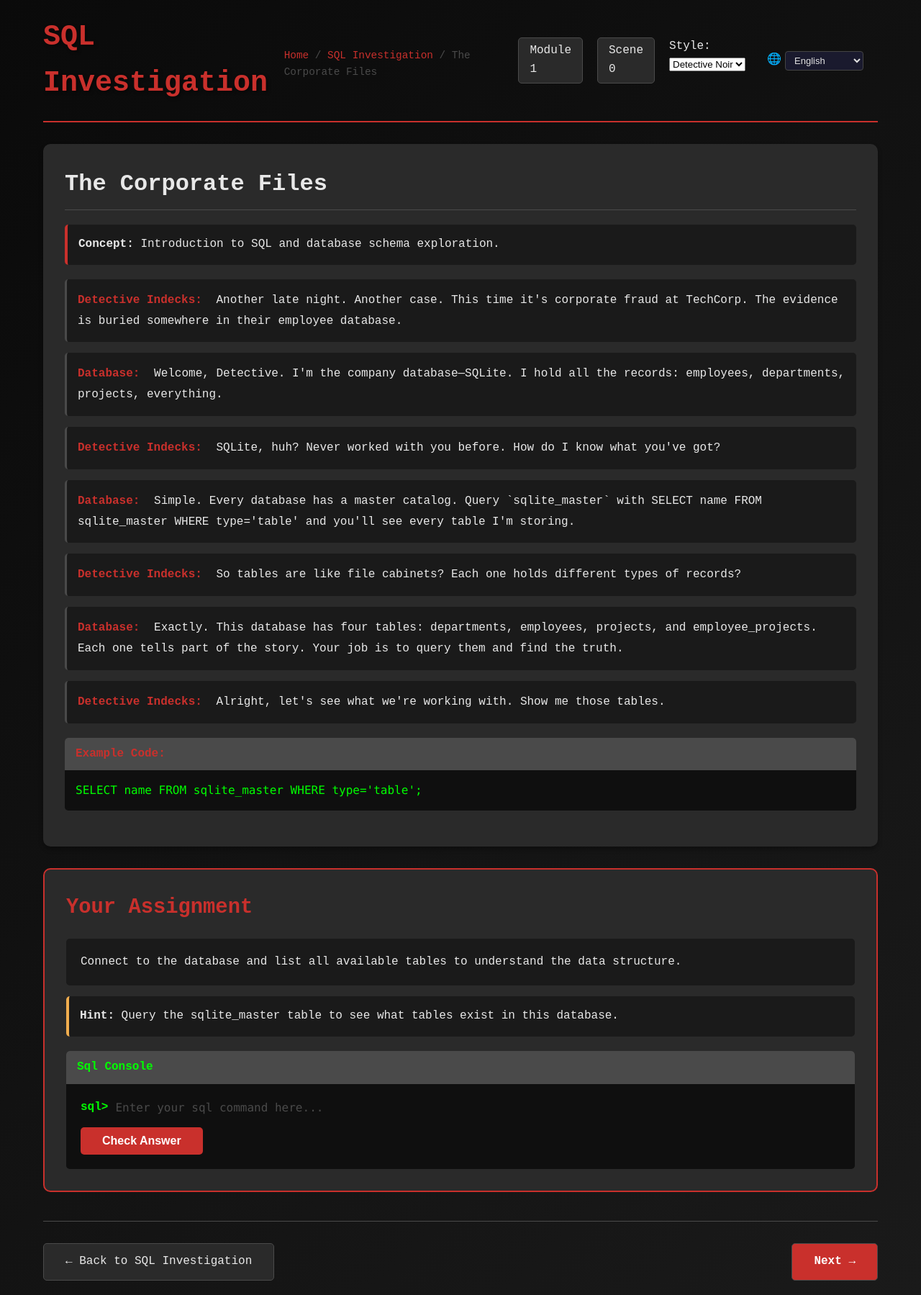
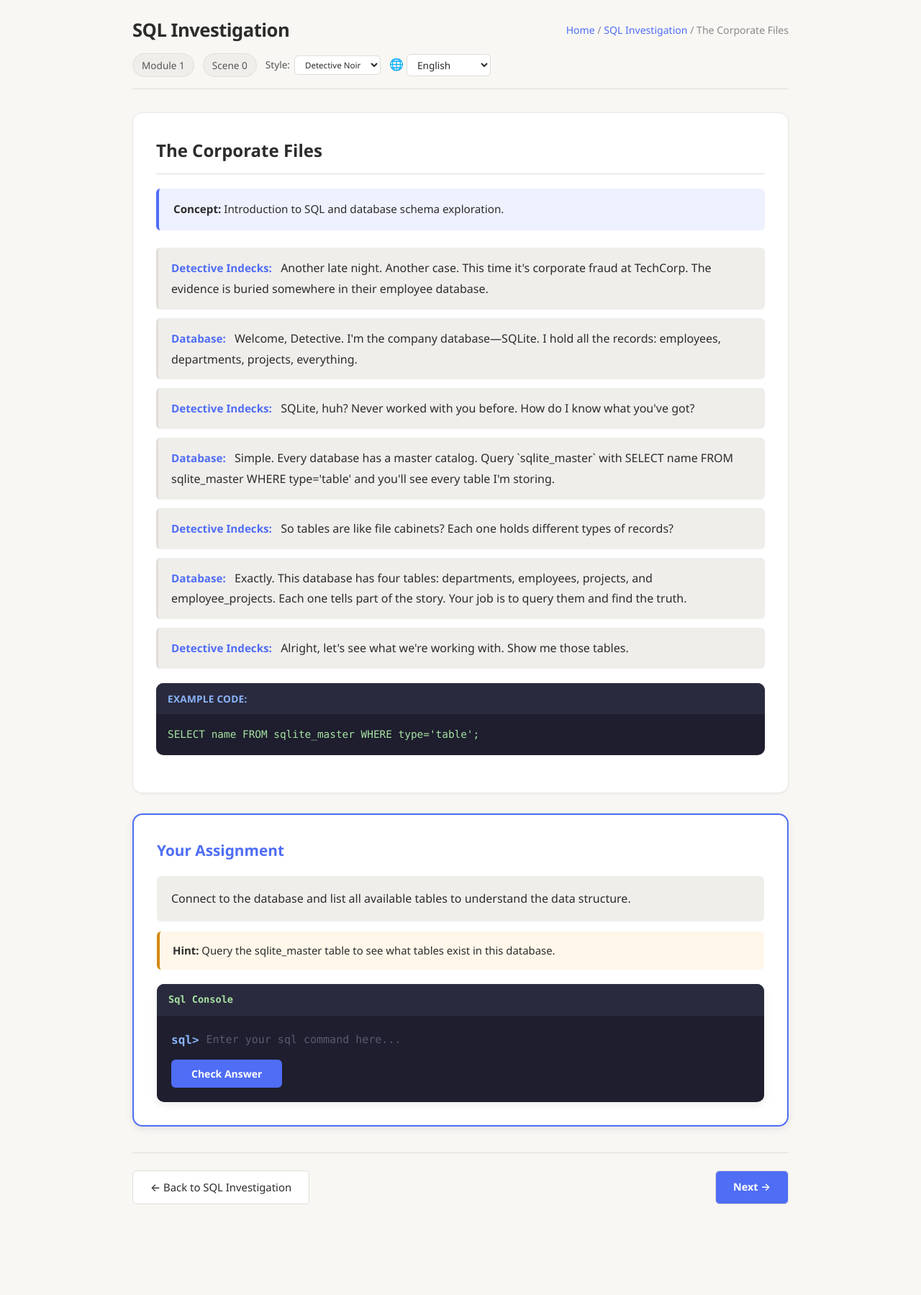
Before and after one commit to Stoick643/tutorial-drama, a FastAPI app: page /tutorial/sql/00_setup?style=detective_noir in a window 1280 px wide. Shown: the whole page at 72% size. After the commit the page ends 1673 px from the top, so only its background shows below. Run offline with FastAPI, Linux system fonts and the light colour scheme; parts of the project's set-up code (start-up, migrations or seed data) failed here and were passed over.

Commit message:
UI redesign: light theme replacing dark noir
- Light warm background (#f8f7f4) with white cards
- Blue/indigo accent (#4f6df5) replacing red
- Sans-serif body font (Segoe UI / system stack)
- Console/code blocks stay dark (Catppuccin-inspired)
- Gradient hero section on homepage
- Softer shadows and rounded corners
- All template class references preserved (zero template changes)
- Responsive breakpoints maintained

```diff
--- a/static/styles.css
+++ b/static/styles.css
@@ -1,14 +1,31 @@
 :root {
-    --noir-black: #0a0a0a;
-    --noir-dark: #1a1a1a;
-    --noir-gray: #2a2a2a;
-    --noir-light-gray: #4a4a4a;
-    --noir-white: #e8e8e8;
-    --noir-accent: #c9302c;
-    --noir-success: #5cb85c;
-    --noir-warning: #f0ad4e;
-    --console-bg: #0f0f0f;
-    --console-green: #00ff00;
+    --bg-primary: #f8f7f4;
+    --bg-secondary: #ffffff;
+    --bg-tertiary: #f0eeeb;
+    --border-color: #e0ddd8;
+    --border-light: #ebe8e4;
+    --text-primary: #2c2c2c;
+    --text-secondary: #555555;
+    --text-muted: #888888;
+    --accent: #4f6df5;
+    --accent-hover: #3b57d9;
+    --accent-light: #eef1fe;
+    --success: #2ea44f;
+    --success-light: #eafbf0;
+    --warning: #d4880f;
+    --warning-light: #fef7ea;
+    --error: #d03a3a;
+    --error-light: #fdeaea;
+    --console-bg: #1e1e2e;
+    --console-text: #cdd6f4;
+    --console-green: #a6e3a1;
+    --console-prompt: #89b4fa;
+    --shadow-sm: 0 1px 3px rgba(0, 0, 0, 0.06);
+    --shadow-md: 0 4px 12px rgba(0, 0, 0, 0.08);
+    --shadow-lg: 0 8px 24px rgba(0, 0, 0, 0.1);
+    --radius-sm: 6px;
+    --radius-md: 10px;
+    --radius-lg: 14px;
 }
 
 * {
@@ -18,71 +35,86 @@
 }
 
 body {
-    font-family: 'Courier New', Courier, monospace;
-    background: linear-gradient(135deg, var(--noir-black) 0%, var(--noir-dark) 100%);
-    color: var(--noir-white);
+    font-family: 'Segoe UI', -apple-system, BlinkMacSystemFont, 'Helvetica Neue', Arial, sans-serif;
+    background: var(--bg-primary);
+    color: var(--text-primary);
     min-height: 100vh;
-    line-height: 1.6;
+    line-height: 1.7;
 }
 
 .container {
-    max-width: 1200px;
+    max-width: 960px;
     margin: 0 auto;
-    padding: 20px;
+    padding: 20px 24px;
 }
 
+/* ===== HEADER ===== */
+
 header {
-    border-bottom: 2px solid var(--noir-accent);
-    padding-bottom: 20px;
-    margin-bottom: 30px;
+    border-bottom: 1px solid var(--border-color);
+    padding-bottom: 16px;
+    margin-bottom: 32px;
 }
 
 .header-content {
     display: flex;
     justify-content: space-between;
     align-items: center;
+    flex-wrap: wrap;
+    gap: 10px;
 }
 
 .tutorial-title {
-    font-size: 2.5em;
-    color: var(--noir-accent);
-    text-shadow: 2px 2px 4px rgba(0, 0, 0, 0.5);
+    font-size: 1.6em;
+    font-weight: 700;
+    color: var(--text-primary);
+    letter-spacing: -0.02em;
 }
 
 .lesson-info {
     display: flex;
-    gap: 20px;
+    gap: 12px;
+    align-items: center;
+    flex-wrap: wrap;
 }
 
 .module, .scene {
-    background: var(--noir-gray);
-    padding: 5px 15px;
-    border-radius: 5px;
-    border: 1px solid var(--noir-light-gray);
+    background: var(--bg-tertiary);
+    padding: 4px 12px;
+    border-radius: 20px;
+    border: 1px solid var(--border-color);
+    font-size: 0.85em;
+    color: var(--text-secondary);
 }
 
+/* ===== NARRATIVE SECTION ===== */
+
 .narrative-section {
-    background: var(--noir-gray);
-    padding: 30px;
-    border-radius: 10px;
-    margin-bottom: 30px;
-    box-shadow: 0 4px 6px rgba(0, 0, 0, 0.3);
+    background: var(--bg-secondary);
+    padding: 32px;
+    border-radius: var(--radius-lg);
+    margin-bottom: 28px;
+    box-shadow: var(--shadow-sm);
+    border: 1px solid var(--border-light);
 }
 
 .scene-title {
-    font-size: 2em;
-    color: var(--noir-white);
+    font-size: 1.5em;
+    font-weight: 700;
+    color: var(--text-primary);
     margin-bottom: 20px;
-    border-bottom: 1px solid var(--noir-light-gray);
-    padding-bottom: 10px;
+    padding-bottom: 12px;
+    border-bottom: 1px solid var(--border-color);
 }
 
 .technical-concept {
-    background: var(--noir-dark);
-    padding: 15px;
-    border-radius: 5px;
-    margin-bottom: 20px;
-    border-left: 4px solid var(--noir-accent);
+    background: var(--accent-light);
+    padding: 16px 20px;
+    border-radius: var(--radius-sm);
+    margin-bottom: 24px;
+    border-left: 4px solid var(--accent);
+    color: var(--text-primary);
+    font-size: 0.95em;
 }
 
 .dialogue-container {
@@ -90,90 +122,110 @@ header {
 }
 
 .dialogue-entry {
-    margin: 15px 0;
-    padding: 15px;
-    background: var(--noir-dark);
-    border-radius: 5px;
-    border-left: 3px solid var(--noir-light-gray);
+    margin: 12px 0;
+    padding: 14px 18px;
+    background: var(--bg-tertiary);
+    border-radius: var(--radius-sm);
+    border-left: 3px solid var(--border-color);
 }
 
 .character {
-    font-weight: bold;
-    color: var(--noir-accent);
+    font-weight: 700;
+    color: var(--accent);
     display: inline-block;
-    margin-right: 10px;
+    margin-right: 8px;
+    font-size: 0.95em;
 }
 
 .dialogue-text {
-    color: var(--noir-white);
+    color: var(--text-primary);
     line-height: 1.8;
 }
 
+/* ===== CODE EXAMPLES ===== */
+
 .code-example {
     background: var(--console-bg);
-    border-radius: 5px;
+    border-radius: var(--radius-md);
     margin: 20px 0;
     overflow: hidden;
+    box-shadow: var(--shadow-sm);
 }
 
 .code-header {
-    background: var(--noir-light-gray);
-    padding: 10px 15px;
-    font-weight: bold;
-    color: var(--noir-accent);
+    background: #2a2a3e;
+    padding: 10px 16px;
+    font-weight: 600;
+    color: var(--console-prompt);
+    font-size: 0.85em;
+    letter-spacing: 0.02em;
+    text-transform: uppercase;
 }
 
 .code-example pre {
-    padding: 15px;
+    padding: 16px;
     overflow-x: auto;
 }
 
 .code-example code {
     color: var(--console-green);
-    font-family: 'Consolas', 'Monaco', monospace;
+    font-family: 'Consolas', 'Monaco', 'Fira Code', monospace;
+    font-size: 0.9em;
 }
 
+/* ===== CHALLENGE SECTION ===== */
+
 .challenge-section {
-    background: var(--noir-gray);
-    padding: 30px;
-    border-radius: 10px;
-    margin-bottom: 30px;
-    border: 2px solid var(--noir-accent);
+    background: var(--bg-secondary);
+    padding: 32px;
+    border-radius: var(--radius-lg);
+    margin-bottom: 28px;
+    border: 2px solid var(--accent);
+    box-shadow: var(--shadow-md);
 }
 
 .challenge-title {
-    font-size: 1.8em;
-    color: var(--noir-accent);
-    margin-bottom: 20px;
+    font-size: 1.3em;
+    font-weight: 700;
+    color: var(--accent);
+    margin-bottom: 18px;
 }
 
 .challenge-task {
-    background: var(--noir-dark);
-    padding: 20px;
-    border-radius: 5px;
-    margin-bottom: 15px;
+    background: var(--bg-tertiary);
+    padding: 18px 20px;
+    border-radius: var(--radius-sm);
+    margin-bottom: 14px;
+    line-height: 1.7;
 }
 
 .challenge-hint {
-    background: var(--noir-dark);
-    padding: 15px;
-    border-radius: 5px;
-    border-left: 4px solid var(--noir-warning);
+    background: var(--warning-light);
+    padding: 14px 18px;
+    border-radius: var(--radius-sm);
+    border-left: 4px solid var(--warning);
     margin-bottom: 20px;
+    font-size: 0.93em;
+    color: var(--text-primary);
 }
+
+/* ===== INTERACTIVE CONSOLE ===== */
 
 .interactive-console {
     background: var(--console-bg);
-    border-radius: 5px;
+    border-radius: var(--radius-md);
     overflow: hidden;
     margin-top: 20px;
+    box-shadow: var(--shadow-md);
 }
 
 .console-header {
-    background: var(--noir-light-gray);
-    padding: 10px 15px;
-    font-weight: bold;
+    background: #2a2a3e;
+    padding: 10px 16px;
+    font-weight: 600;
     color: var(--console-green);
+    font-family: 'Consolas', 'Monaco', 'Fira Code', monospace;
+    font-size: 0.85em;
 }
 
 .console-body {
@@ -183,52 +235,55 @@ header {
 .console-input-wrapper {
     display: flex;
     align-items: center;
-    margin-bottom: 15px;
+    margin-bottom: 14px;
 }
 
 .console-prompt {
-    color: var(--console-green);
+    color: var(--console-prompt);
     margin-right: 10px;
     font-weight: bold;
+    font-family: 'Consolas', 'Monaco', 'Fira Code', monospace;
 }
 
 .console-input {
     flex: 1;
     background: transparent;
     border: none;
-    color: var(--console-green);
-    font-family: 'Consolas', 'Monaco', monospace;
-    font-size: 16px;
+    color: var(--console-text);
+    font-family: 'Consolas', 'Monaco', 'Fira Code', monospace;
+    font-size: 15px;
     outline: none;
 }
 
 .console-input::placeholder {
-    color: var(--noir-light-gray);
+    color: #585b70;
 }
 
 .check-button {
-    background: var(--noir-accent);
+    background: var(--accent);
     color: white;
     border: none;
-    padding: 10px 30px;
-    border-radius: 5px;
+    padding: 10px 28px;
+    border-radius: var(--radius-sm);
     cursor: pointer;
-    font-size: 16px;
-    font-weight: bold;
-    transition: background 0.3s;
+    font-size: 14px;
+    font-weight: 600;
+    transition: background 0.2s;
+    font-family: inherit;
 }
 
 .check-button:hover {
-    background: #a02622;
+    background: var(--accent-hover);
 }
 
 .console-output {
-    margin-top: 20px;
-    padding: 15px;
-    background: rgba(0, 0, 0, 0.5);
-    border-radius: 5px;
-    color: var(--console-green);
-    font-family: 'Consolas', 'Monaco', monospace;
+    margin-top: 16px;
+    padding: 14px;
+    background: rgba(0, 0, 0, 0.3);
+    border-radius: var(--radius-sm);
+    color: var(--console-text);
+    font-family: 'Consolas', 'Monaco', 'Fira Code', monospace;
+    font-size: 0.9em;
     min-height: 50px;
     display: none;
 }
@@ -238,61 +293,68 @@ header {
 }
 
 .feedback-message {
-    margin-top: 15px;
-    padding: 15px;
-    border-radius: 5px;
-    font-weight: bold;
+    margin-top: 14px;
+    padding: 14px 18px;
+    border-radius: var(--radius-sm);
+    font-weight: 600;
     display: none;
+    font-size: 0.93em;
 }
 
 .feedback-message.success {
-    background: var(--noir-success);
+    background: var(--success);
     color: white;
     display: block;
 }
 
 .feedback-message.error {
-    background: var(--noir-accent);
+    background: var(--error);
     color: white;
     display: block;
 }
 
+/* ===== NAVIGATION ===== */
+
 .navigation {
     display: flex;
     justify-content: space-between;
-    margin-top: 30px;
+    margin-top: 28px;
 }
 
 .nav-button {
-    background: var(--noir-gray);
-    color: var(--noir-white);
+    background: var(--bg-secondary);
+    color: var(--text-primary);
     text-decoration: none;
-    padding: 12px 30px;
-    border-radius: 5px;
-    border: 1px solid var(--noir-light-gray);
-    transition: all 0.3s;
+    padding: 10px 24px;
+    border-radius: var(--radius-sm);
+    border: 1px solid var(--border-color);
+    transition: all 0.2s;
+    font-weight: 500;
+    font-size: 0.93em;
 }
 
 .nav-button:hover {
-    background: var(--noir-accent);
-    border-color: var(--noir-accent);
+    background: var(--accent);
+    color: white;
+    border-color: var(--accent);
 }
 
-/* Menu and Navigation Styles */
+/* ===== BREADCRUMB ===== */
+
 .subtitle {
-    color: var(--noir-light-gray);
-    font-size: 1.2em;
-    margin-top: 10px;
+    color: var(--text-muted);
+    font-size: 1.1em;
+    margin-top: 6px;
+    font-weight: 400;
 }
 
 .breadcrumb {
-    color: var(--noir-light-gray);
-    font-size: 0.9em;
-    margin-top: 10px;
+    color: var(--text-muted);
+    font-size: 0.88em;
 }
 
 .breadcrumb a {
-    color: var(--noir-accent);
+    color: var(--accent);
     text-decoration: none;
 }
 
@@ -401,158 +474,269 @@ header {
 }
 
 .card-description, .lesson-concept {
-    color: var(--noir-white);
-    line-height: 1.6;
-    margin-bottom: 15px;
+    color: var(--text-secondary);
+    line-height: 1.7;
+    margin-bottom: 14px;
+    font-size: 0.93em;
 }
 
 .card-stats {
     display: flex;
-    gap: 15px;
-    color: var(--noir-light-gray);
-    font-size: 0.9em;
+    gap: 14px;
+    color: var(--text-muted);
+    font-size: 0.85em;
 }
 
 .lesson-preview {
     background: var(--console-bg);
-    padding: 10px;
-    border-radius: 5px;
+    padding: 10px 14px;
+    border-radius: var(--radius-sm);
     margin-top: 10px;
 }
 
 .lesson-preview code {
     color: var(--console-green);
-    font-family: 'Consolas', 'Monaco', monospace;
+    font-family: 'Consolas', 'Monaco', 'Fira Code', monospace;
+    font-size: 0.85em;
 }
 
 .card-actions, .lesson-actions {
-    padding: 20px;
-    border-top: 1px solid var(--noir-light-gray);
+    padding: 16px 20px;
+    border-top: 1px solid var(--border-light);
 }
 
 .btn-primary {
-    background: var(--noir-accent);
+    background: var(--accent);
     color: white;
     text-decoration: none;
-    padding: 12px 30px;
-    border-radius: 5px;
+    padding: 10px 24px;
+    border-radius: var(--radius-sm);
     display: inline-block;
-    font-weight: bold;
-    transition: background 0.3s;
+    font-weight: 600;
+    font-size: 0.9em;
+    transition: background 0.2s;
 }
 
 .btn-primary:hover {
-    background: #a02622;
+    background: var(--accent-hover);
 }
 
 .btn-disabled {
-    background: var(--noir-light-gray);
-    color: var(--noir-gray);
-    padding: 12px 30px;
-    border: none;
-    border-radius: 5px;
-    font-weight: bold;
+    background: var(--bg-tertiary);
+    color: var(--text-muted);
+    padding: 10px 24px;
+    border: 1px solid var(--border-color);
+    border-radius: var(--radius-sm);
+    font-weight: 600;
+    font-size: 0.9em;
     cursor: not-allowed;
 }
 
+/* ===== FEATURES GRID ===== */
+
 .features-grid {
     display: grid;
-    grid-template-columns: repeat(auto-fit, minmax(250px, 1fr));
-    gap: 30px;
-    margin-top: 30px;
+    grid-template-columns: repeat(auto-fit, minmax(220px, 1fr));
+    gap: 24px;
+    margin-top: 24px;
 }
 
 .feature {
     text-align: center;
-    padding: 30px 20px;
-    background: var(--noir-gray);
-    border-radius: 10px;
+    padding: 28px 20px;
+    background: var(--bg-secondary);
+    border-radius: var(--radius-md);
+    border: 1px solid var(--border-light);
+    box-shadow: var(--shadow-sm);
 }
 
 .feature-icon {
-    font-size: 3em;
-    margin-bottom: 20px;
+    font-size: 2.5em;
+    margin-bottom: 16px;
 }
 
 .feature h4 {
-    color: var(--noir-accent);
-    margin-bottom: 15px;
+    color: var(--text-primary);
+    margin-bottom: 10px;
+    font-weight: 600;
 }
 
 .feature p {
-    color: var(--noir-white);
+    color: var(--text-secondary);
     line-height: 1.6;
+    font-size: 0.93em;
 }
 
+/* ===== TUTORIAL INTRO (menu page) ===== */
+
 .tutorial-intro {
-    background: var(--noir-gray);
-    padding: 30px;
-    border-radius: 10px;
-    margin-bottom: 40px;
+    background: var(--bg-secondary);
+    padding: 28px;
+    border-radius: var(--radius-lg);
+    margin-bottom: 36px;
+    border: 1px solid var(--border-light);
+    box-shadow: var(--shadow-sm);
 }
 
 .intro-content h2 {
-    color: var(--noir-accent);
-    margin-bottom: 20px;
+    color: var(--text-primary);
+    margin-bottom: 16px;
+    font-weight: 700;
 }
 
 .tutorial-meta {
     display: flex;
     gap: 20px;
-    color: var(--noir-light-gray);
+    color: var(--text-muted);
+    align-items: center;
 }
 
 .progress-bar {
-    background: var(--noir-dark);
-    height: 10px;
-    border-radius: 5px;
+    background: var(--bg-tertiary);
+    height: 8px;
+    border-radius: 4px;
     overflow: hidden;
-    margin: 20px 0;
+    margin: 16px 0;
+    border: 1px solid var(--border-color);
 }
 
 .progress-fill {
-    background: var(--noir-success);
+    background: var(--success);
     height: 100%;
     transition: width 0.3s;
 }
 
 .progress-text {
-    color: var(--noir-light-gray);
+    color: var(--text-muted);
     text-align: center;
+    font-size: 0.9em;
 }
 
 .tutorial-navigation {
     display: flex;
     justify-content: space-between;
-    margin-top: 40px;
-    padding-top: 30px;
-    border-top: 1px solid var(--noir-light-gray);
+    align-items: center;
+    margin-top: 36px;
+    padding-top: 24px;
+    border-top: 1px solid var(--border-color);
 }
+
+.lesson-nav {
+    display: flex;
+    gap: 10px;
+}
+
+/* ===== FOOTER ===== */
 
 footer {
     text-align: center;
-    padding: 40px 0;
-    margin-top: 60px;
-    border-top: 1px solid var(--noir-light-gray);
-    color: var(--noir-light-gray);
+    padding: 32px 0;
+    margin-top: 48px;
+    border-top: 1px solid var(--border-color);
+    color: var(--text-muted);
+    font-size: 0.88em;
 }
 
+/* ===== LANGUAGE & STYLE SELECTORS ===== */
+
+.lang-selector {
+    display: inline-flex;
+    align-items: center;
+    gap: 4px;
+}
+
+.lang-selector select,
+.style-selector select {
+    background: var(--bg-secondary);
+    color: var(--text-primary);
+    border: 1px solid var(--border-color);
+    border-radius: var(--radius-sm);
+    padding: 4px 10px;
+    font-size: 0.85em;
+    font-family: inherit;
+    cursor: pointer;
+}
+
+.style-selector {
+    display: inline-flex;
+    align-items: center;
+    gap: 6px;
+    font-size: 0.85em;
+    color: var(--text-secondary);
+}
+
+/* ===== MULTI-LINE TEXTAREA ===== */
+
+.console-textarea {
+    width: 100%;
+    background: #181825;
+    color: var(--console-text);
+    border: 1px solid #45475a;
+    border-radius: var(--radius-sm);
+    padding: 14px;
+    font-family: 'Consolas', 'Monaco', 'Fira Code', monospace;
+    font-size: 14px;
+    line-height: 1.6;
+    resize: vertical;
+    min-height: 120px;
+    box-sizing: border-box;
+}
+
+.console-textarea:focus {
+    outline: none;
+    border-color: var(--console-prompt);
+}
+
+.console-textarea::placeholder {
+    color: #585b70;
+}
+
+/* ===== MINOR LAYOUT HELPERS ===== */
+
+.lessons-list {
+    margin-bottom: 36px;
+}
+
+.tutorial-progress {
+    margin-bottom: 24px;
+}
+
+.lesson-status {
+    font-size: 0.85em;
+    color: var(--text-muted);
+}
+
+.lesson-title {
+    font-weight: 600;
+    color: var(--text-primary);
+}
+
+/* ===== RESPONSIVE ===== */
+
 @media (max-width: 768px) {
+    .container {
+        padding: 16px;
+    }
+
     .header-content {
         flex-direction: column;
-        gap: 15px;
+        gap: 12px;
     }
 
     .tutorial-title {
-        font-size: 1.8em;
+        font-size: 1.3em;
     }
 
     .narrative-section, .challenge-section {
         padding: 20px;
     }
 
+    .hero-section {
+        padding: 32px 20px;
+    }
+
     .hero-text h2 {
-        font-size: 2em;
+        font-size: 1.7em;
     }
 
     .hero-text p {
@@ -569,48 +753,10 @@ footer {
 
     .tutorial-navigation {
         flex-direction: column;
-        gap: 15px;
+        gap: 12px;
+    }
+
+    .lesson-nav {
+        flex-direction: column;
     }
 }
-
-/* Language selector */
-.lang-selector {
-    display: inline-flex;
-    align-items: center;
-    gap: 5px;
-    margin-left: 10px;
-}
-
-.lang-selector select {
-    background: #1a1a2e;
-    color: #e0e0e0;
-    border: 1px solid #444;
-    border-radius: 4px;
-    padding: 4px 8px;
-    font-size: 13px;
-}
-
-/* Multi-line console textarea for Dockerfile/Compose input */
-.console-textarea {
-    width: 100%;
-    background: #1a1a2e;
-    color: #e0e0e0;
-    border: 1px solid #444;
-    border-radius: 4px;
-    padding: 12px;
-    font-family: 'Courier New', monospace;
-    font-size: 14px;
-    line-height: 1.5;
-    resize: vertical;
-    min-height: 120px;
-    box-sizing: border-box;
-}
-
-.console-textarea:focus {
-    outline: none;
-    border-color: #6c63ff;
-}
-
-.console-textarea::placeholder {
-    color: #666;
-}
```
Also changed, not shown: other parts of static/styles.css (+51 -40 lines).
